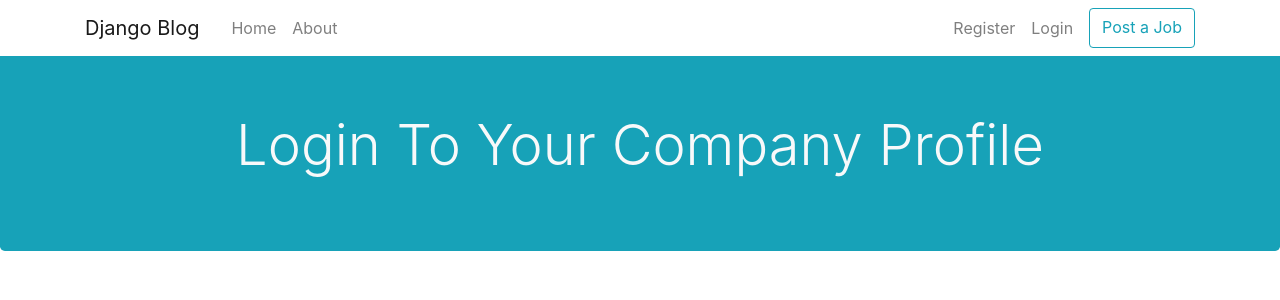
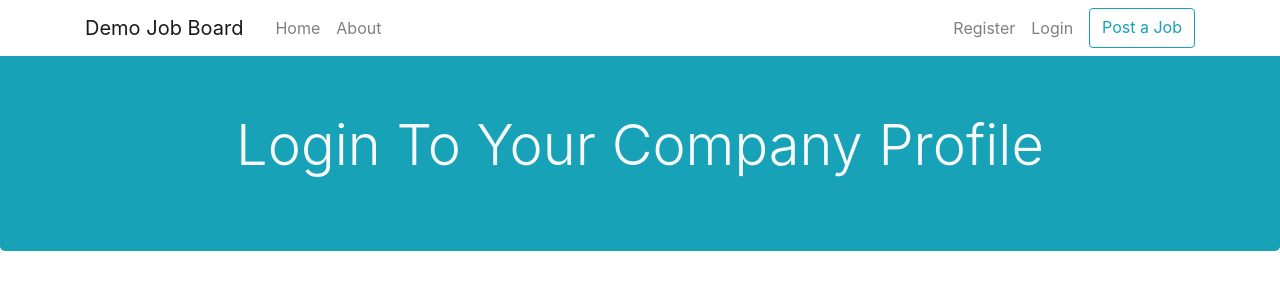
Before and after one commit to nour-d/Django-Job-Board, a Django app: page /login/ in a window 1280 px wide. Shown: the top 300 px of the page. Run offline with Django 3.2, Linux system fonts and the light colour scheme; some libraries are stand-ins or nearby versions.

Commit message:
fixed title

```diff
--- a/website/templates/website/base.html
+++ b/website/templates/website/base.html
@@ -15,7 +15,7 @@
     <body>
         <nav class="navbar navbar-expand-md navbar-light fixed-top" style="background-color: white;">
             <div class="container">
-                <a class="navbar-brand mr-4" href="/">Django Blog</a>
+                <a class="navbar-brand mr-4" href="/">Demo Job Board</a>
                 <button class="navbar-toggler" type="button" data-toggle="collapse" data-target="#navbarToggle" aria-controls="navbarToggle" aria-expanded="false" aria-label="Toggle navigation">
                     <span class="navbar-toggler-icon"></span>
                 </button>
```
